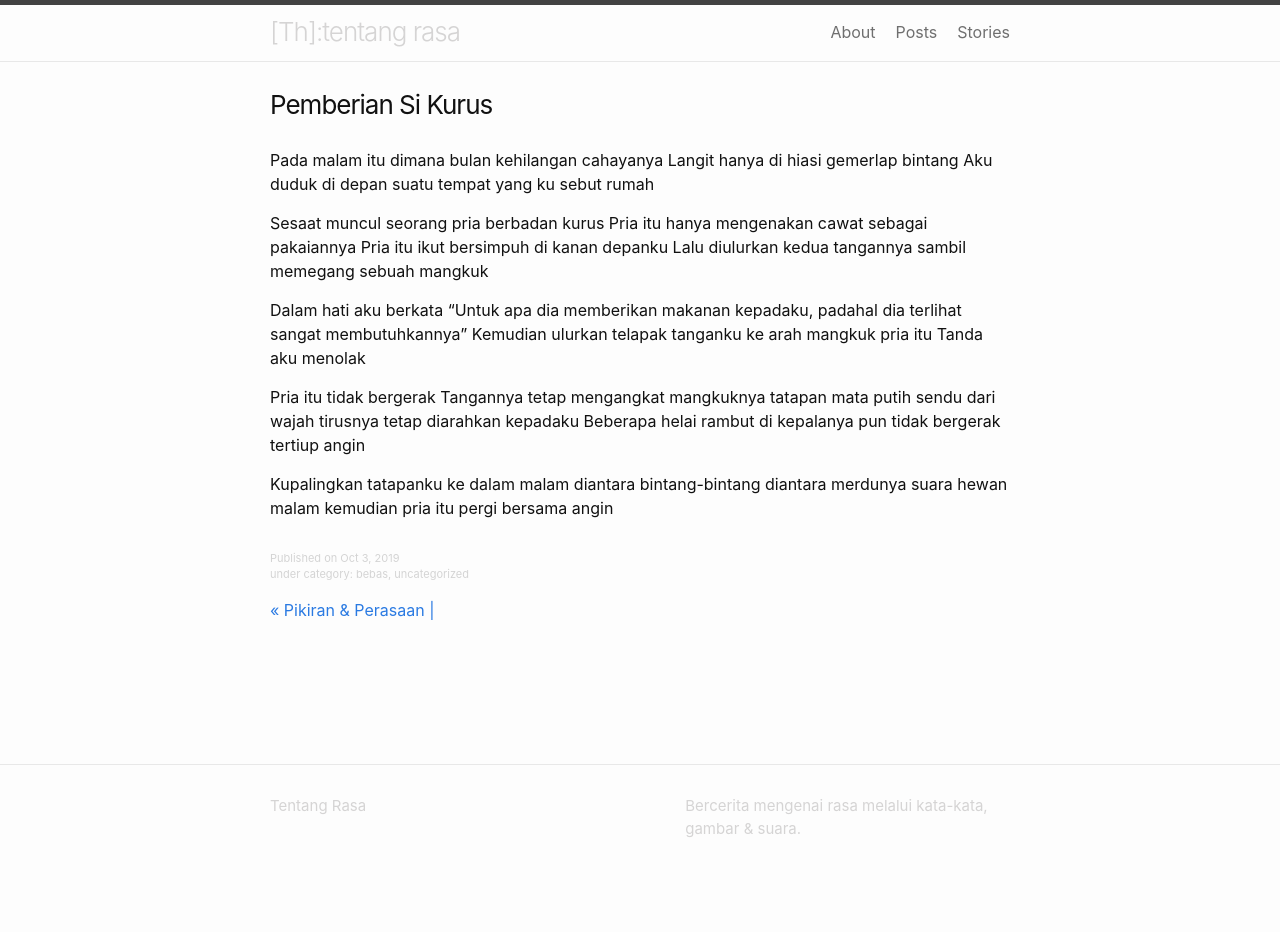
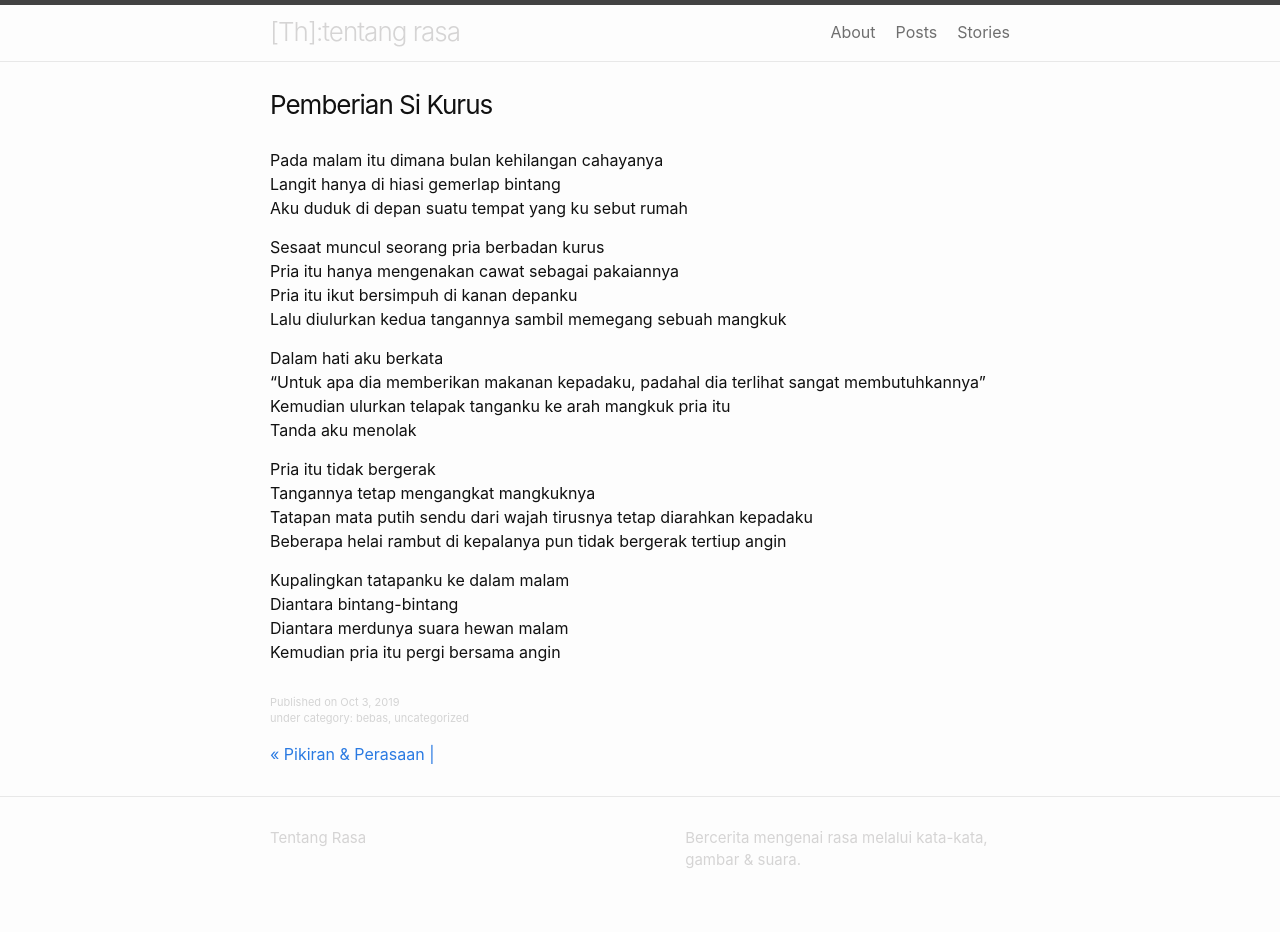
Before and after one commit to tonshans/tonshans.github.io, a Jekyll site: the page built from _posts/2019-10-03-pemberian-si-kurus.markdown, in a window 1280 px wide. Built offline with Jekyll 4.4.1, drawn with Linux system fonts in a browser that asks for light colours; before the commit the page ends 900 px from its top, so only the background shows below that.

```diff
--- a/_posts/2019-10-03-pemberian-si-kurus.markdown
+++ b/_posts/2019-10-03-pemberian-si-kurus.markdown
@@ -21,10 +21,10 @@ Tanda aku menolak
 
 Pria itu tidak bergerak
 Tangannya tetap mengangkat mangkuknya
-tatapan mata putih sendu dari wajah tirusnya tetap diarahkan kepadaku
+Tatapan mata putih sendu dari wajah tirusnya tetap diarahkan kepadaku
 Beberapa helai rambut di kepalanya pun tidak bergerak tertiup angin
 
 Kupalingkan tatapanku ke dalam malam
-diantara bintang-bintang
-diantara merdunya suara hewan malam
-kemudian pria itu pergi bersama angin
+Diantara bintang-bintang
+Diantara merdunya suara hewan malam
+Kemudian pria itu pergi bersama angin
```
